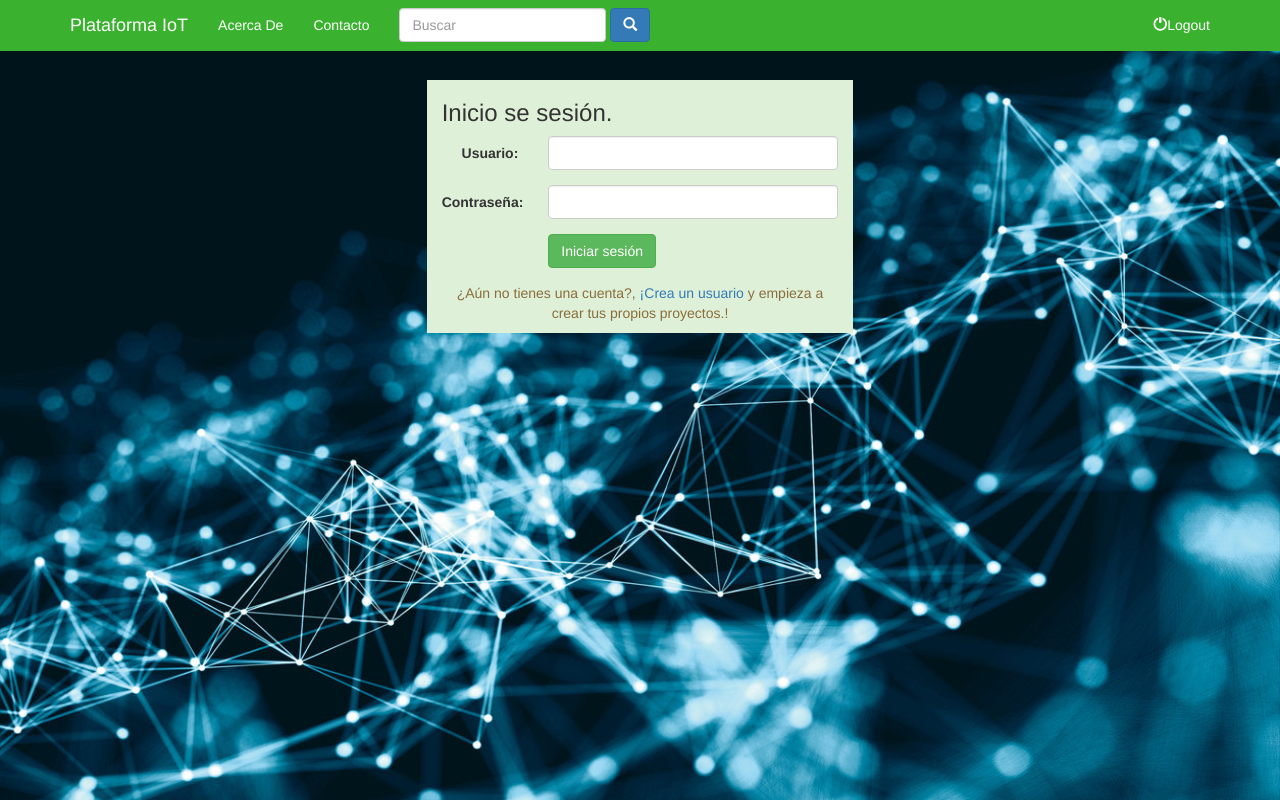
After one commit to ruizcauich/plataforma_iot, a Django app: page /cuentas/login/ in a window 1280 px wide. The commit adds this page. Run offline with Django 3.2, Linux system fonts and the light colour scheme; some libraries are stand-ins or nearby versions.

Commit message:
mejora en templates de login y logout

```diff
--- a/plataforma/cuentas/urls.py
+++ b/plataforma/cuentas/urls.py
@@ -8,12 +8,12 @@ app_name = 'cuentas'
 urlpatterns = [
     #cuentas/
     url(r'^login/$', auth_views.LoginView.as_view(template_name='cuentas/login.html'), name='login'),
-    url(r'^logout/$', auth_views.LogoutView.as_view(template_name='inicio.html'), name="logout"),
-    url(r'^password_change/$',auth_views.PasswordChangeView.as_view(template_name='change-password.html') name='password-change'),
-    url(r'^password_change/done/$', auth_views.PasswordChangeDoneView.as_view(template_name='change-password-done.html') name='password-change-done'),
-    url(r'^password_reset/$', auth_views.PasswordResetView.as_view(template_name='password-reset.html') name='password-reset'),
-    url(r'^password_reset/done/$', auth_views.PasswordResetDoneView.as_view(template_name='password-reset.html') name='password-reset-done'),
+    url(r'^logout/$', auth_views.LogoutView.as_view(template_name='cuentas/logout.html'), name="logout"),
+    url(r'^password_change/$',auth_views.PasswordChangeView.as_view(template_name='change-password.html'), name='password-change'),
+    url(r'^password_change/done/$', auth_views.PasswordChangeDoneView.as_view(template_name='change-password-done.html'), name='password-change-done'),
+    url(r'^password_reset/$', auth_views.PasswordResetView.as_view(template_name='password-reset.html'), name='password-reset'),
+    url(r'^password_reset/done/$', auth_views.PasswordResetDoneView.as_view(template_name='password-reset.html'), name='password-reset-done'),
     url(r'^reset/(?P<uidb64>[0-9A-Za-z_\-]+)/(?P<token>[0-9A-Za-z]{1,13}-[0-9A-Za-z]{1,20})/$', auth_views.PasswordResetConfirmView.as_view(
-        template_name='password-reset-confirm.html') name='reset'),
-    url(r'^reset/done/$', auth_views.PasswordResetConfirmView.as_view(template_name='password-reset-done.html') name='reset-done'),
+        template_name='password-reset-confirm.html'), name='reset'),
+    url(r'^reset/done/$', auth_views.PasswordResetConfirmView.as_view(template_name='password-reset-done.html'), name='reset-done'),
 ]
--- a/plataforma/templates/cuentas/login.html
+++ b/plataforma/templates/cuentas/login.html
@@ -1,24 +1,33 @@
-<form class="form-horizontal" action="{{action}}" method="post">
-    {% csrf_token %}
-    <div class="form-group">
-        <label for="id_usuario" class="control-label col-sm-3">
-            Usuario:
-        </label>
-        <div class="col-sm-9">
-            <input id="id_usuario" maxlength="30" name="username" type="text" class="form-control">
-        </div>
+{% extends 'base.html'%}
+{% block title%}Inicio-IoT {% endblock %}
+{% block template_components %}
+{% endblock %}
+{% load staticfiles %}
+{% block body %}
+    <style>
+        #container{
+            /*background-image: url(http://i2.esmas.com/2016/07/26/879511/smarthome-624x351.jpg);*/
+            background-image: url({% static 'img/landing/internet-de-las-cosas-maquinas-conexion-recurso-bbva-1920x0-c-f.jpg'%});
+            background-position-y: 50px;
+            background-size: 100% 100%;
+            display: block;
+            min-height:100%;
+            min-width: 100%;
+            position: absolute;
+            left: 0px;
+            top: 0;
+            padding-top: 80px;
+        }
+    </style>
+    <div id="container" style="">
+            <div class="col-sm-4 col-sm-offset-4 bg-success">
+                <h3>Inicio se sesión.</h3>
+                {% include 'cuentas/login_form.html' %}
+                <p class="text-center text-warning">
+                    ¿Aún no tienes una cuenta?, <a href="#">¡Crea un usuario</a> y empieza
+                    a crear tus propios proyectos.!
+                </p>
+            </div>
     </div>
-    <div class="form-group">
-        <label for="id_contrasena" class="control-label col-sm-3">
-            Contraseña:
-        </label>
-        <div class="col-sm-9">
-            <input id="id_contrasena" maxlength="30" name="password" type="password" class="form-control">
-        </div>
-    </div>
-    <div class="form-group">
-        <div class="col-sm-offset-3 col-sm-9">
-            <button type="submit" class="btn btn-success">Iniciar sesión</button>
-        </div>
-    </div>
-</form>
+
+{% endblock %}
--- /dev/null
+++ b/plataforma/templates/cuentas/login_form.html
@@ -0,0 +1,24 @@
+<form class="form-horizontal" action="{{action}}" method="post">
+    {% csrf_token %}
+    <div class="form-group">
+        <label for="id_usuario" class="control-label col-sm-3">
+            Usuario:
+        </label>
+        <div class="col-sm-9">
+            <input id="id_usuario" maxlength="30" name="username" type="text" class="form-control">
+        </div>
+    </div>
+    <div class="form-group">
+        <label for="id_contrasena" class="control-label col-sm-3">
+            Contraseña:
+        </label>
+        <div class="col-sm-9">
+            <input id="id_contrasena" maxlength="30" name="password" type="password" class="form-control">
+        </div>
+    </div>
+    <div class="form-group">
+        <div class="col-sm-offset-3 col-sm-9">
+            <button type="submit" class="btn btn-success">Iniciar sesión</button>
+        </div>
+    </div>
+</form>
--- a/plataforma/templates/inicio.html
+++ b/plataforma/templates/inicio.html
@@ -49,7 +49,7 @@
 
             </style>
             <div class="carousel-caption bg-blanco">
-                {% include 'cuentas/login.html' with action="/cuentas/login/?next=/dashboard/" %}
+                {% include 'cuentas/login_form.html' with action="/cuentas/login/?next=/dashboard/" %}
             </div>
             <!--a href="{% url 'dashboard:index' %}" class="btn btn-success carousel-caption ">Crea tu proyecto IoT</a-->
         </div>
```
Also changed, not shown: plataforma/dashboard/views.py (+9 -1 lines), plataforma/templates/cuentas/logout.html (added, +15 -0 lines), plataforma/templates/estructura_herencia.html (added, +7 -0 lines), plataforma/db.sqlite3, plataforma/static/img/landing/internet-de-las-cosas-maquinas-conexion-recurso-bbva-1920x0-c-f.jpg (added).
